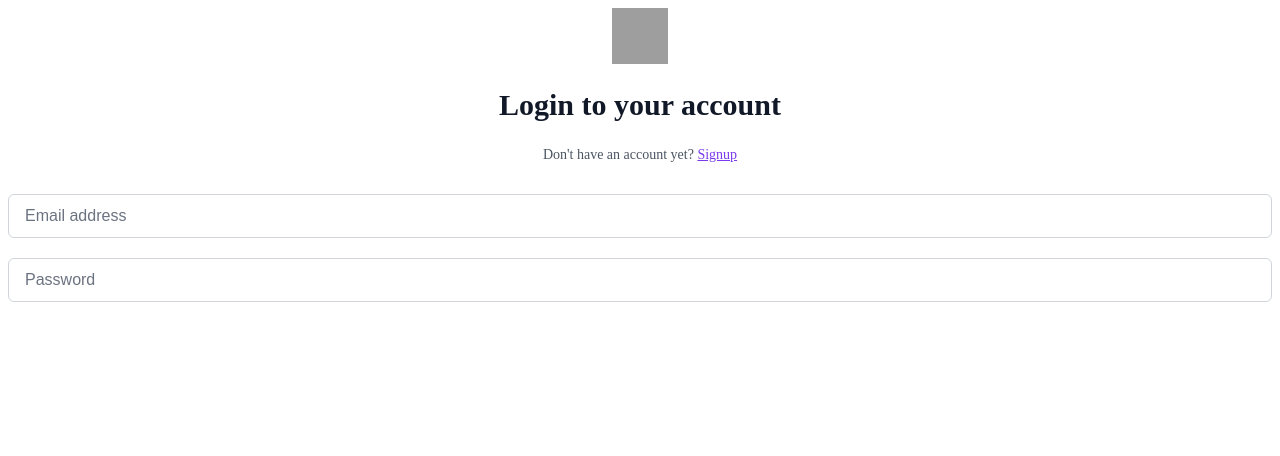
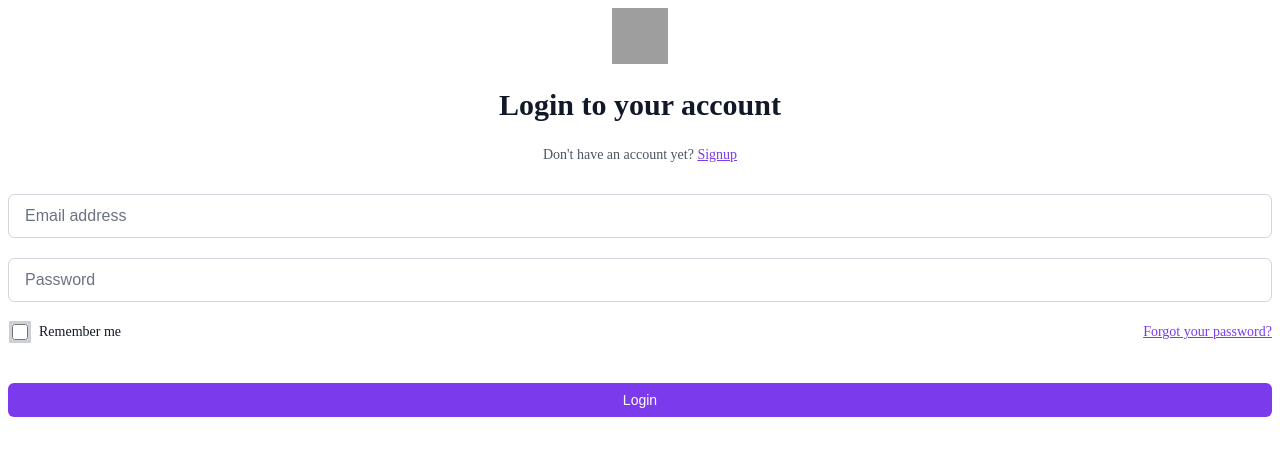
Before and after one commit to jingwei-zhao05/MovieMuse, a React (Vite) app: page /login in a window 1280 px wide. Shown: the top 456 px of the page. Built offline with nearby package versions, Linux system fonts and the light colour scheme; grey boxes are pictures that could not be loaded.

Commit message:
Finish login page

```diff
--- /dev/null
+++ b/src/components/FormAction/FormAction.scss
@@ -0,0 +1,28 @@
+.button {
+  position: relative;
+  width: 100%;
+  display: flex;
+  justify-content: center;
+  padding-top: 0.5rem;
+  padding-bottom: 0.5rem;
+  padding-left: 1rem;
+  padding-right: 1rem;
+  border: 1px solid transparent;
+  font-size: 0.875rem;
+  font-weight: 500;
+  border-radius: 0.375rem;
+  color: #ffffff;
+  background-color: #7c3aed;
+  margin-top: 2.5rem;
+
+  &:hover {
+    background-color: #6b2cbb;
+  }
+
+  &:focus {
+    outline: none;
+    border-width: 2px;
+    outline-offset: 2px;
+    box-shadow: 0 0 0 2px rgba(156, 163, 175, 0.5), 0 0 0 4px #7c3aed;
+  }
+}
--- /dev/null
+++ b/src/components/FormAction/FormAction.tsx
@@ -0,0 +1,26 @@
+import "./FormAction.scss";
+
+interface FormActionProps {
+  handleSubmit: (e: React.FormEvent<HTMLFormElement>) => void;
+  type: string;
+  action: string;
+  text: string;
+}
+
+export default function FormAction({
+  handleSubmit,
+  type,
+  text,
+}: FormActionProps) {
+  return (
+    <>
+      {type === "Button" ? (
+        <button type="submit" className="button" onSubmit={() => handleSubmit}>
+          {text}
+        </button>
+      ) : (
+        <></>
+      )}
+    </>
+  );
+}
--- a/src/components/FormExtra/FormExtra.scss
+++ b/src/components/FormExtra/FormExtra.scss
@@ -0,0 +1,39 @@
+.form-extra {
+  display: flex;
+  align-items: center;
+  justify-content: space-between;
+
+  &__checkbox {
+    display: flex;
+    align-items: center;
+  }
+
+  &__input {
+    height: 1rem;
+    width: 1rem;
+    color: #7c3aed;
+    box-shadow: 0 0 0 3px rgba(156, 163, 175, 0.5);
+    border-color: #d1d5db;
+    border-radius: 0.375rem;
+  }
+
+  &__label {
+    margin-left: 0.5rem;
+    display: block;
+    font-size: 0.875rem;
+    color: #111827;
+  }
+
+  &__text {
+    font-size: 0.875rem;
+  }
+
+  &__link {
+    font-weight: 500;
+    color: #7c3aed;
+
+    &:hover {
+      color: #9333ea;
+    }
+  }
+}
--- a/src/components/FormExtra/FormExtra.tsx
+++ b/src/components/FormExtra/FormExtra.tsx
@@ -1,26 +1,22 @@
+import "./FormExtra.scss";
+
 export default function FormExtra() {
   return (
-    <div className="flex items-center justify-between ">
-      <div className="flex items-center">
+    <div className="form-extra">
+      <div className="form-extra__checkbox">
         <input
           id="remember-me"
           name="remember-me"
           type="checkbox"
-          className="h-4 w-4 text-purple-600 focus:ring-purple-500 border-gray-300 rounded"
+          className="form-extra__input"
         />
-        <label
-          htmlFor="remember-me"
-          className="ml-2 block text-sm text-gray-900"
-        >
+        <label htmlFor="remember-me" className="form-extra__label">
           Remember me
         </label>
       </div>
 
-      <div className="text-sm">
-        <a
-          href="#"
-          className="font-medium text-purple-600 hover:text-purple-500"
-        >
+      <div className="form-extra__text">
+        <a href="#" className="form-extra__link">
           Forgot your password?
         </a>
       </div>
--- a/src/components/Login/Login.tsx
+++ b/src/components/Login/Login.tsx
@@ -1,6 +1,8 @@
-import { useState } from "react";
+import React, { useState } from "react";
 import { loginFields } from "../../constants/formFields";
 import Input from "../Input/Input";
+import FormAction from "../FormAction/FormAction";
+import FormExtra from "../FormExtra/FormExtra";
 import "./Login.scss";
 
 const fields = loginFields;
@@ -13,6 +15,14 @@ export default function Login() {
   const handleChange = (e: React.ChangeEvent<HTMLInputElement>): void => {
     setLoginState({ ...loginState, [e.target.id]: e.target.value });
   };
+
+  const handleSubmit = (e: React.FormEvent<HTMLFormElement>) => {
+    e.preventDefault();
+    authenticateUser();
+  };
+
+  //Handle Login API Integration here
+  const authenticateUser = () => {};
 
   return (
     <form className="login-form">
@@ -33,6 +43,13 @@ export default function Login() {
           />
         ))}
       </div>
+      <FormExtra />
+      <FormAction
+        handleSubmit={handleSubmit}
+        text="Login"
+        type="Button"
+        action=""
+      />
     </form>
   );
 }
```
